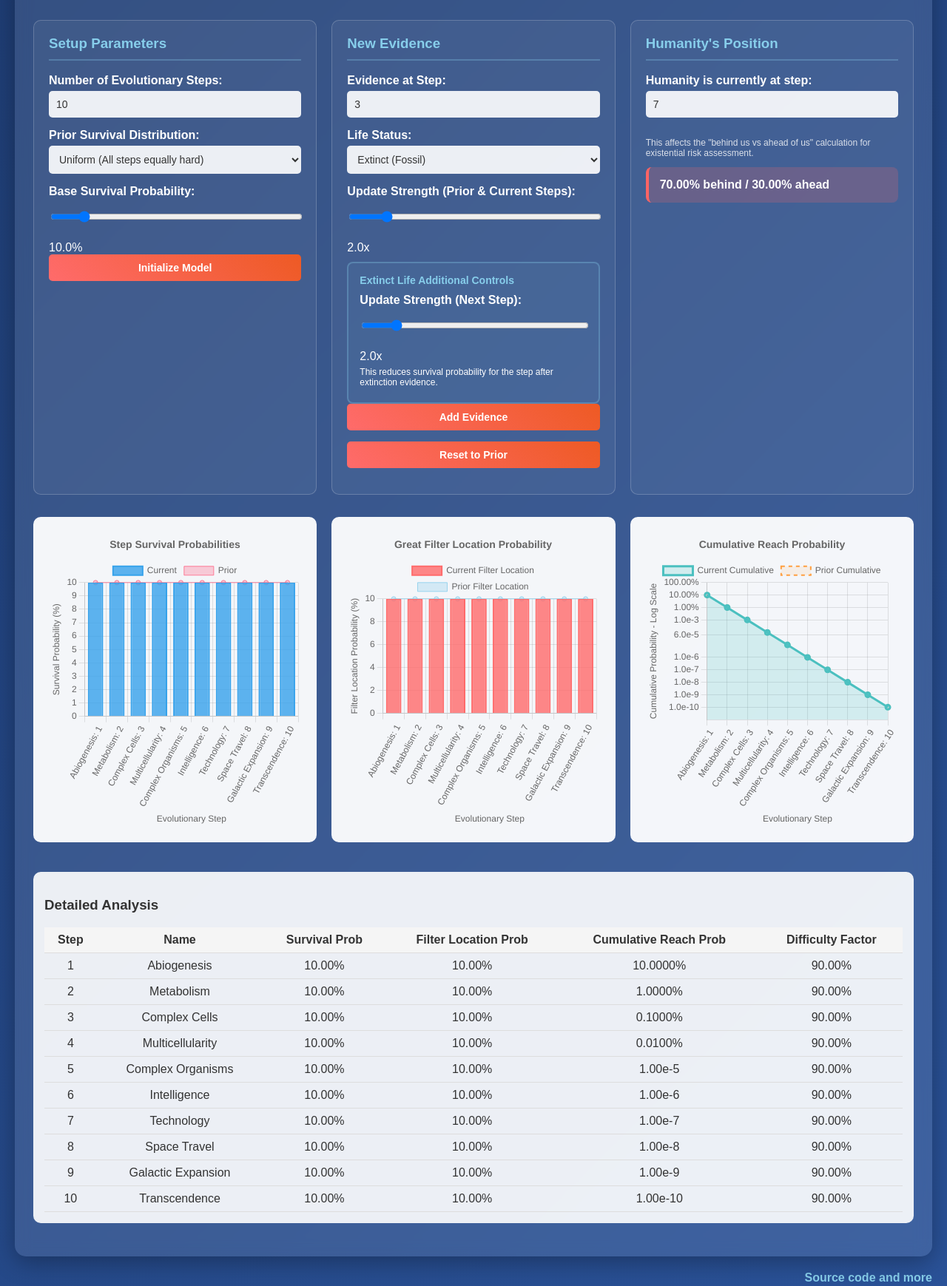
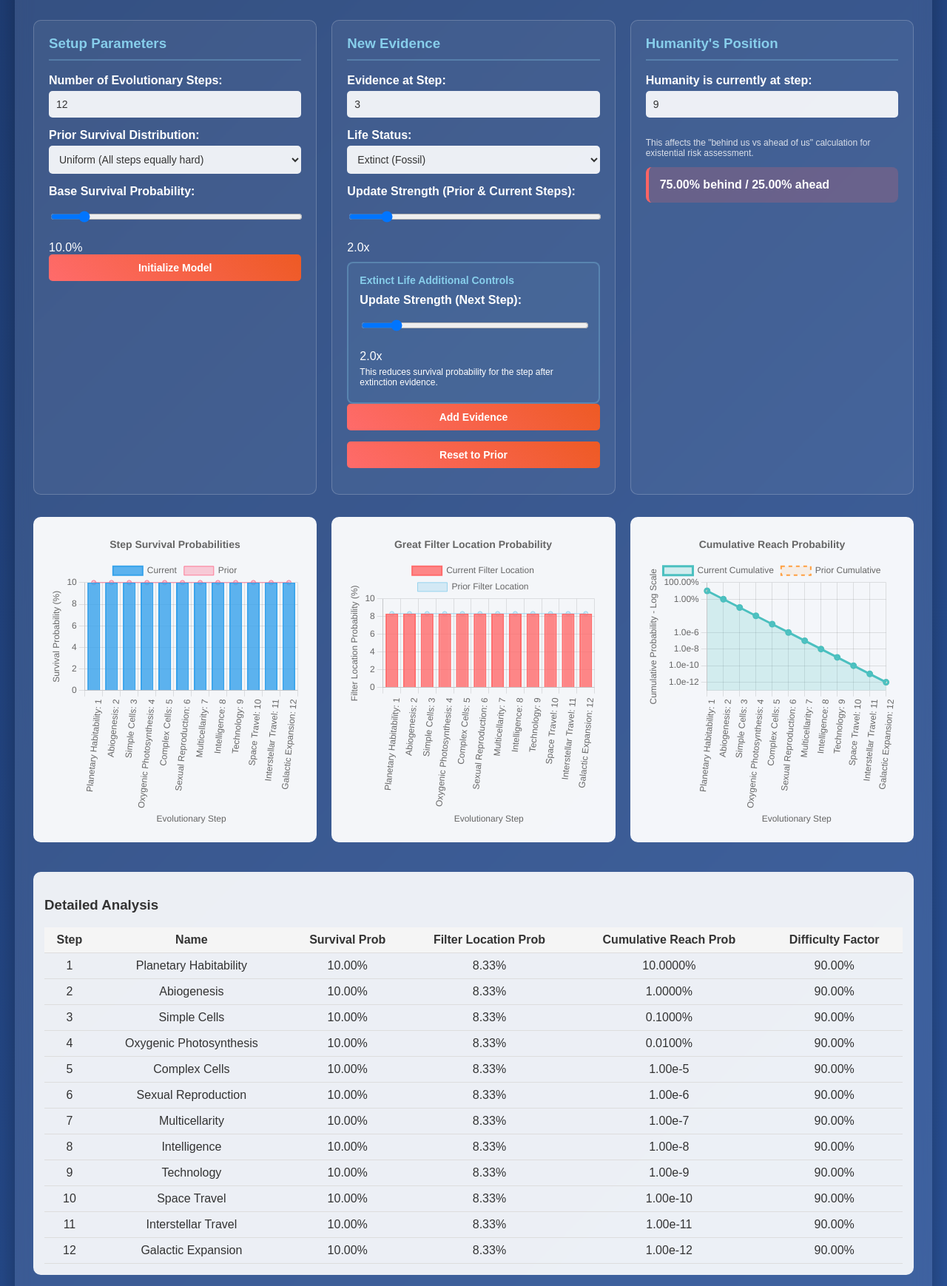
Before and after one commit to ferdesmello/the-great-filter-toy-model, a plain HTML site: page index.html in a window 1280 px wide. Shown: the part 176-1915 px from the top of the page at 74% size. Drawn offline with nearby package versions, Linux system fonts and the light colour scheme.

Commit message:
Update index.html
Better graphs for mobile users, and better names for the hard steps.

```diff
--- a/index.html
+++ b/index.html
@@ -207,6 +207,21 @@
         .footer-link a:hover {
             text-decoration: underline;
         }
+
+        /* Responsive layout for small screens */
+        @media (max-width: 768px) {
+            .chart-row {
+                grid-template-columns: 1fr; /* stack charts vertically */
+            }
+
+            .analysis-table {
+                overflow-x: auto; /* allow horizontal scroll */
+            }
+
+            .analysis-table table {
+                min-width: 600px; /* prevent extreme shrinking */
+            }
+        }
     </style>
 </head>
 <body>
@@ -221,7 +236,7 @@
             <div class="control-group">
                 <h3>Setup Parameters</h3>
                 <label for="numSteps">Number of Evolutionary Steps:</label>
-                <input type="number" id="numSteps" value="10" min="3" max="15">
+                <input type="number" id="numSteps" value="12" min="3" max="15">
 
                 <label for="priorShape">Prior Survival Distribution:</label>
                 <select id="priorShape">
@@ -268,7 +283,7 @@
             <div class="control-group">
                 <h3>Humanity's Position</h3>
                 <label for="humanityStep">Humanity is currently at step:</label>
-                <input type="number" id="humanityStep" min="1" max="15" value="7">
+                <input type="number" id="humanityStep" min="1" max="15" value="9">
                 <p style="font-size: 12px; opacity: 0.8;">
                     This affects the "behind us vs ahead of us" calculation for existential risk assessment.
                 </p>
@@ -326,7 +341,7 @@
 
     <script>
         let survivalChart, filterLocationChart, cumulativeChart;
-        let numSteps = 10;
+        let numSteps = 12;
         let priorSurvivalProbs = [];
         let currentSurvivalProbs = [];
         let priorFilterLocationProbs = [];
@@ -334,19 +349,19 @@
         let baselineProbAhead = null;
 
         const stepNames = [
+            'Planetary Habitability',
             'Abiogenesis',
-            'Metabolism',
+            'Simple Cells',
+            'Oxygenic Photosynthesis',
             'Complex Cells',
-            'Multicellularity',
-            'Complex Organisms',
+            'Sexual Reproduction',
+            'Multicellarity',
             'Intelligence',
             'Technology',
             'Space Travel',
+            'Interstellar Travel',
             'Galactic Expansion',
-            'Transcendence',
             'Post-Biological',
-            'Dimensional Travel',
-            'Universal Engineering',
             'Cosmic Transcendence',
             'Ultimate Understanding'
         ];
```
